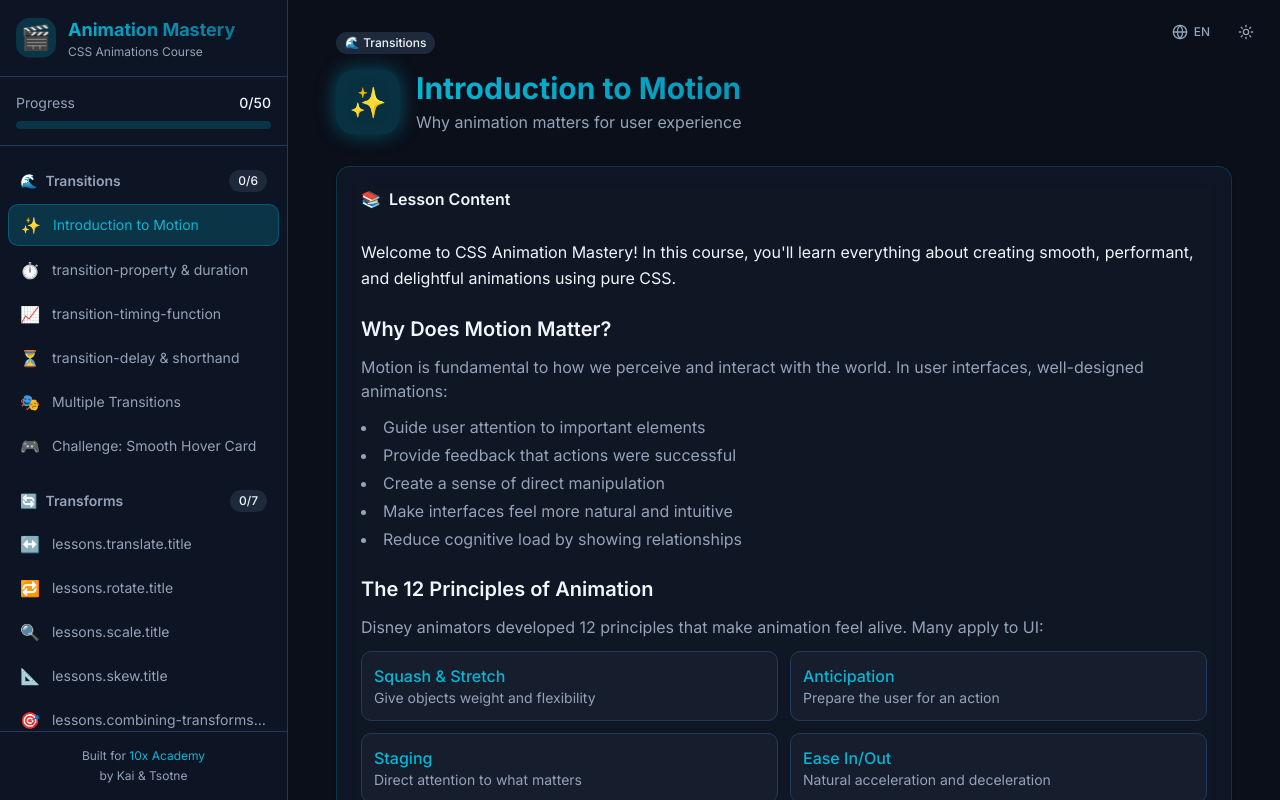
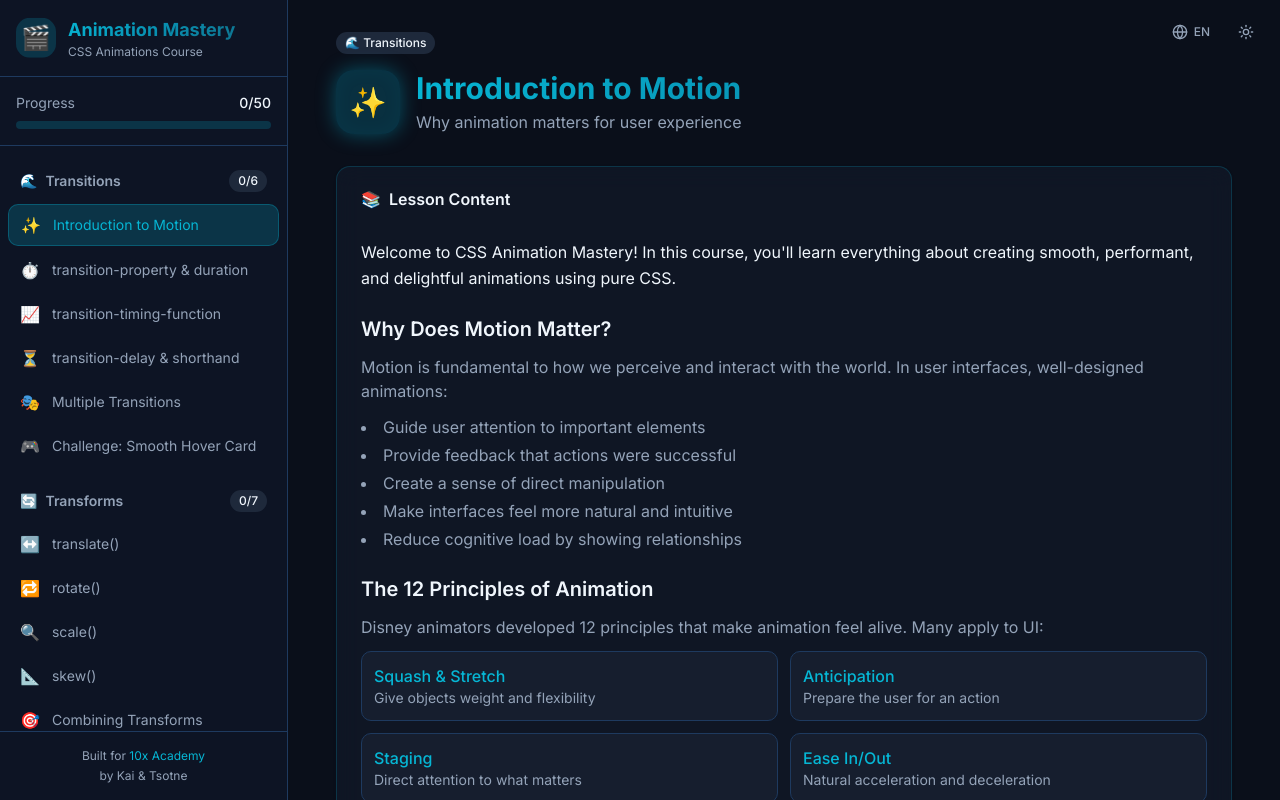
Before and after one commit to tsotne01/css-animation-mastery, a React (Vite) app: page / in a window 1280 px wide. Shown: the top 800 px of the page. Built offline with nearby package versions, Linux system fonts and the light colour scheme.

Commit message:
Fix translation fallbacks - show English titles when translation missing

```diff
--- a/src/components/LessonView.tsx
+++ b/src/components/LessonView.tsx
@@ -96,10 +96,10 @@ export function LessonView({ lesson, onNavigate, isComplete, onMarkComplete }: L
             </div>
             <div className="flex-1">
               <h1 className="text-3xl font-bold gradient-text">
-                {t(`lessons.${lesson.id}.title`) || lesson.title}
+                {t(`lessons.${lesson.id}.title`, { defaultValue: lesson.title })}
               </h1>
               <p className="text-muted-foreground mt-1">
-                {t(`lessons.${lesson.id}.subtitle`) || lesson.subtitle}
+                {t(`lessons.${lesson.id}.subtitle`, { defaultValue: lesson.subtitle })}
               </p>
             </div>
           </div>
@@ -442,7 +442,7 @@ export function LessonView({ lesson, onNavigate, isComplete, onMarkComplete }: L
           {prev ? (
             <Button variant="outline" className="gap-2" onClick={() => onNavigate?.(prev)}>
               <span>←</span>
-              <span className="hidden sm:inline">{t(`lessons.${prev.id}.title`) || prev.title}</span>
+              <span className="hidden sm:inline">{t(`lessons.${prev.id}.title`, { defaultValue: prev.title })}</span>
               <span className="sm:hidden">{t('nav.previous')}</span>
             </Button>
           ) : (
@@ -453,7 +453,7 @@ export function LessonView({ lesson, onNavigate, isComplete, onMarkComplete }: L
               className="gap-2 bg-primary hover:bg-primary/90"
               onClick={() => onNavigate?.(next)}
             >
-              <span className="hidden sm:inline">{t(`lessons.${next.id}.title`) || next.title}</span>
+              <span className="hidden sm:inline">{t(`lessons.${next.id}.title`, { defaultValue: next.title })}</span>
               <span className="sm:hidden">{t('nav.next')}</span>
               <span>→</span>
             </Button>
--- a/src/components/Sidebar.tsx
+++ b/src/components/Sidebar.tsx
@@ -123,7 +123,7 @@ export function Sidebar({
                           <span className="text-base">{lesson.icon}</span>
                         )}
                         <span className="truncate text-left">
-                          {t(`lessons.${lesson.id}.title`) || lesson.title}
+                          {t(`lessons.${lesson.id}.title`, { defaultValue: lesson.title })}
                         </span>
                       </button>
                     )
```
